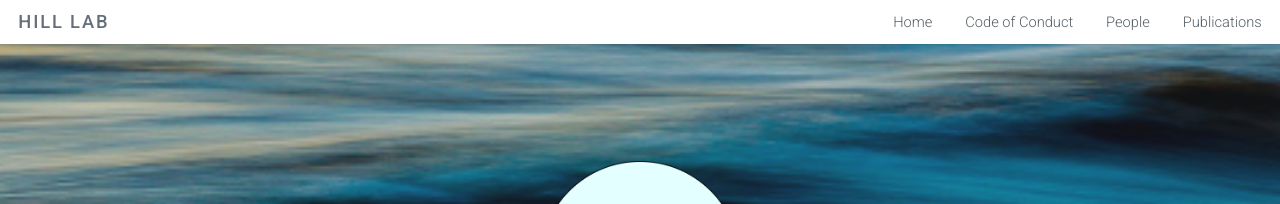
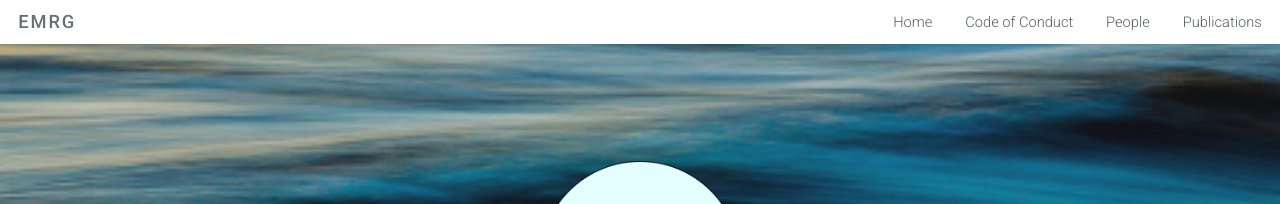
Before and after one commit to EnvModellingGroup/EnvModellingGroup.github.io, a Jekyll site: the page built from index.html, in a window 1280 px wide. Shown: the top 204 px of the page. Built offline with Jekyll 4.4.1, drawn with Linux system fonts in a browser that asks for light colours.

Commit message:
update config

```diff
--- a/_config.yml
+++ b/_config.yml
@@ -1,9 +1,9 @@
 # Site settings
-title: Hill Lab
+title: EMRG
 email: "jon.hill@york.ac.uk"
-description: "Website of the Hill Environmental Modelling Research Group @ York"
+description: "Website of the Environmental Modelling Research Group @ York"
 baseurl: "" # the subpath of your site, e.g. /blog/
 twitter_username: "@jonxhill"
-github_username: jonxhill
+github_username: jhill1
 # Build settings
 markdown: kramdown
```
